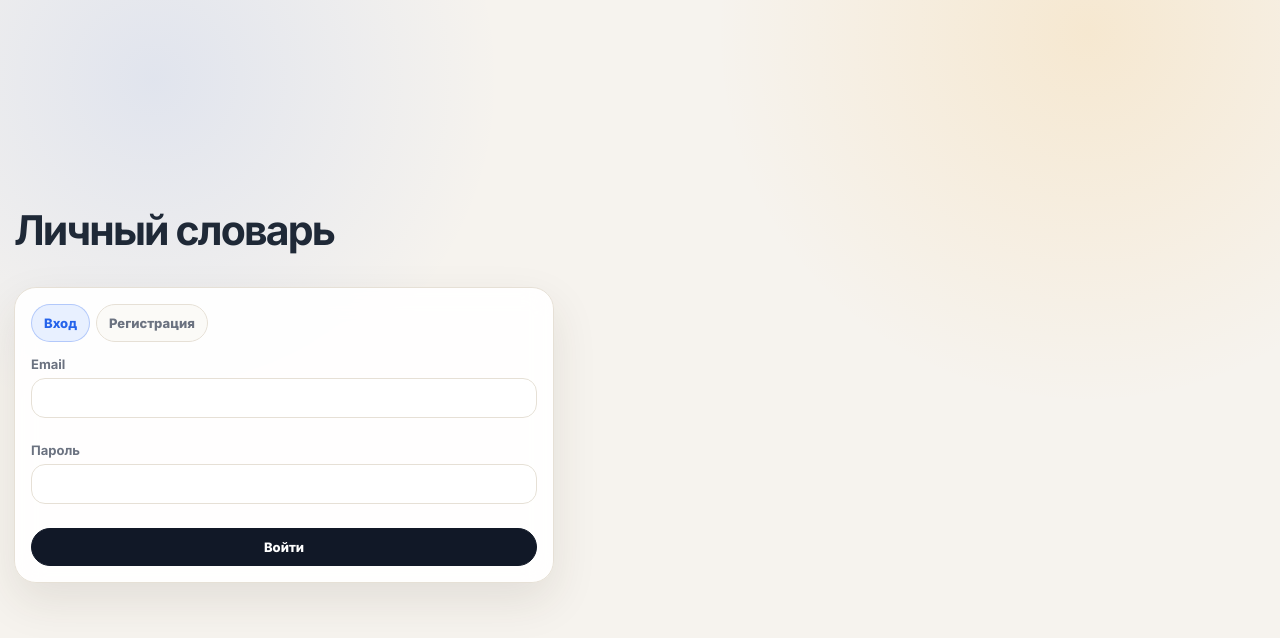
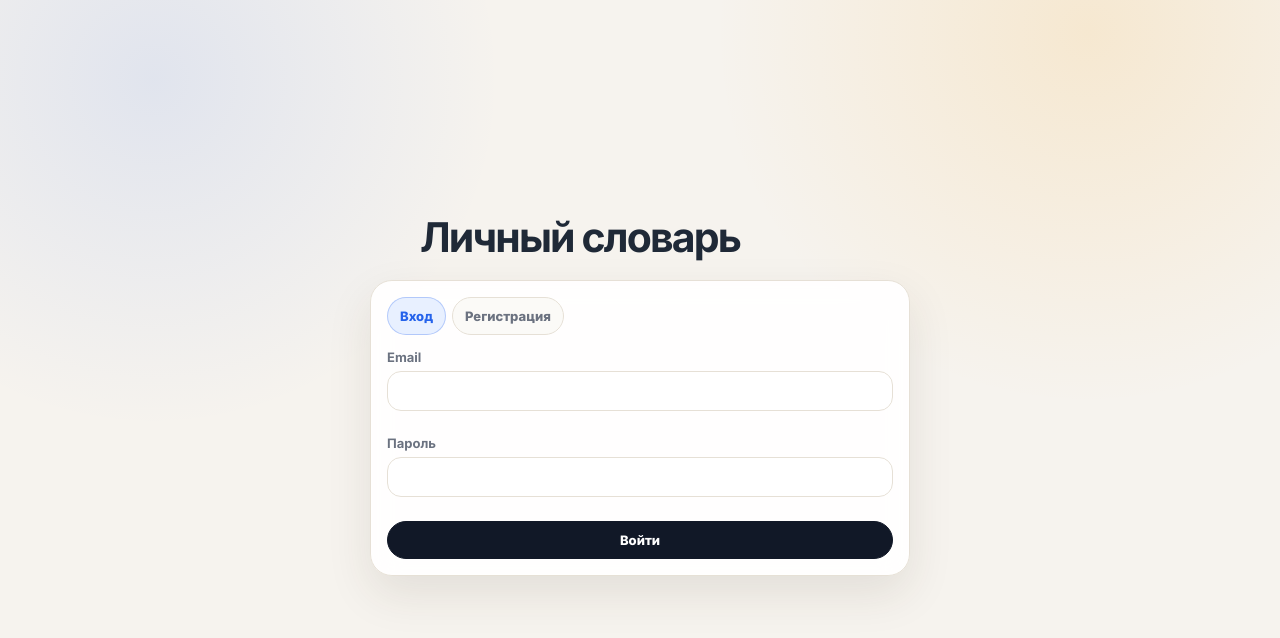
Before and after one commit to chekovevg/new_words_learn_app, a website built with Vite: page index.html in a window 1280 px wide. Built offline with nearby package versions, Linux system fonts and the light colour scheme; no server answers.

Commit message:
Center auth layout

```diff
--- a/src/styles.css
+++ b/src/styles.css
@@ -64,6 +64,7 @@
 .shell-auth {
   min-height: 100vh;
   display: grid;
+  justify-items: center;
   align-content: center;
   gap: 18px;
 }
@@ -78,6 +79,12 @@
 
 .page-header.compact {
   align-items: center;
+  margin-bottom: 0;
+}
+
+.auth-header-only {
+  width: min(100%, 440px);
+  margin-bottom: 0;
 }
 
 .title-block {
@@ -328,7 +335,6 @@
   max-width: 540px;
   width: 100%;
   padding: 16px;
-  justify-self: start;
 }
 
 .panel-head {
```
